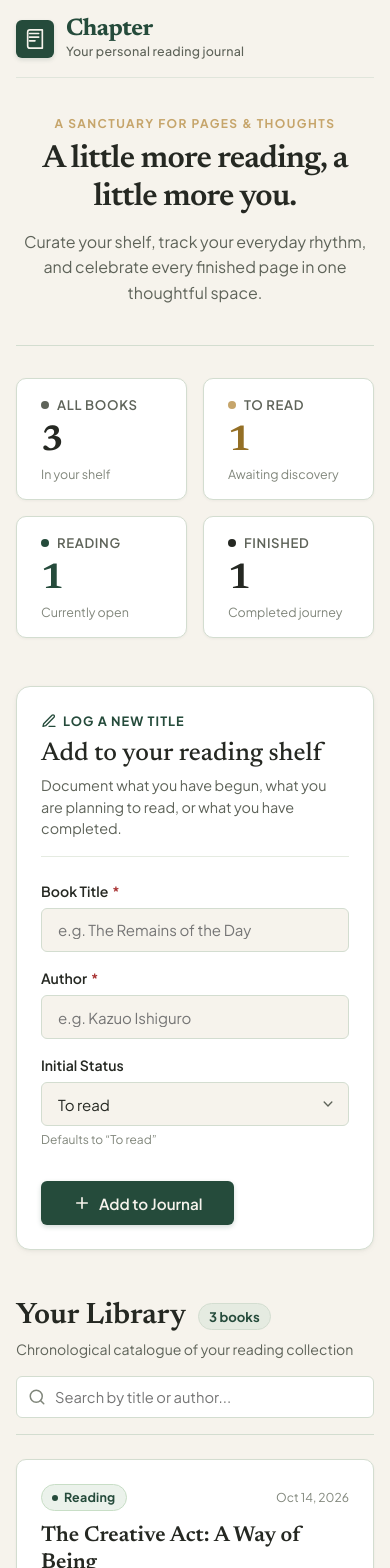
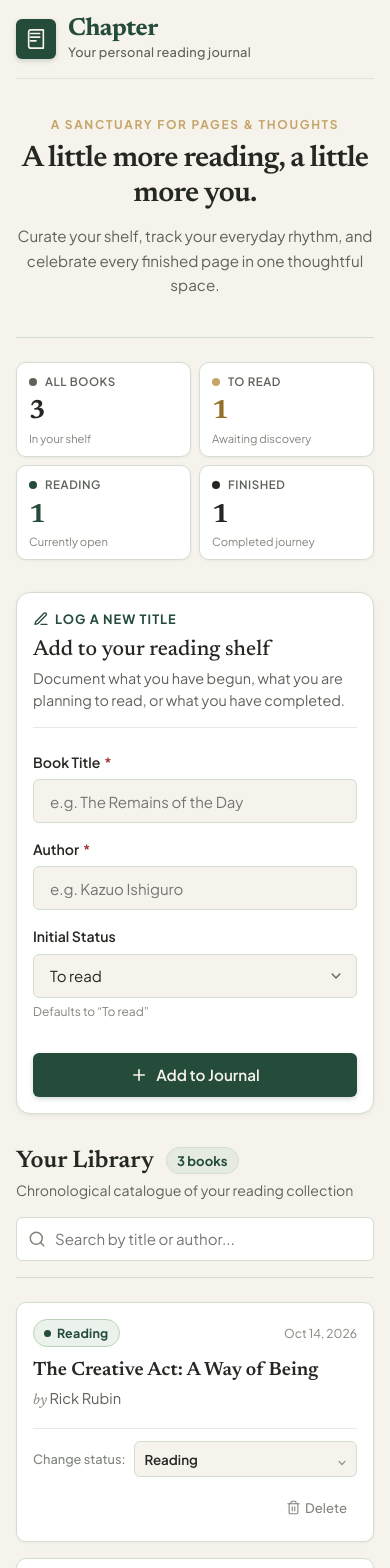
Before and after one commit to santhoshkannan-dev/book-tracker, a React (Vite) app: page / in a window 390 px wide. Shown: the top 1568 px of the page. Built offline with nearby package versions, Linux system fonts and the light colour scheme.

Commit message:
Make the ui polish

```diff
--- a/src/App.css
+++ b/src/App.css
@@ -1,6 +1,6 @@
 /* ==========================================================================
    Chapter — Personal Book Tracker Stylesheet
-   Editorial reading-journal aesthetic
+   Editorial reading-journal aesthetic & responsive design
    ========================================================================== */
 
 /* Shell & Container */
@@ -9,6 +9,7 @@
   background-color: var(--color-ivory);
   display: flex;
   flex-direction: column;
+  overflow-x: hidden;
 }
 
 .chapter-container {
@@ -19,6 +20,12 @@
   display: flex;
   flex-direction: column;
   flex-grow: 1;
+}
+
+@media (max-width: 360px) {
+  .chapter-container {
+    padding: 0 10px;
+  }
 }
 
 @media (min-width: 768px) {
@@ -50,8 +57,8 @@
 }
 
 .brand-icon-wrapper {
-  width: 38px;
-  height: 38px;
+  width: 40px;
+  height: 40px;
   border-radius: var(--radius-sm);
   background-color: var(--color-forest);
   color: var(--color-ivory);
@@ -59,7 +66,7 @@
   align-items: center;
   justify-content: center;
   flex-shrink: 0;
-  box-shadow: 0 2px 4px rgba(37, 75, 59, 0.15);
+  box-shadow: 0 2px 5px rgba(37, 75, 59, 0.2);
 }
 
 .brand-icon {
@@ -74,7 +81,7 @@
 
 .brand-title {
   font-family: var(--font-serif);
-  font-size: 1.5rem;
+  font-size: 1.55rem;
   font-weight: 700;
   color: var(--color-forest);
   line-height: 1.1;
@@ -82,7 +89,7 @@
 }
 
 .brand-subtitle {
-  font-size: 0.78rem;
+  font-size: 0.8rem;
   color: var(--color-charcoal-muted);
   font-weight: 500;
   letter-spacing: 0.02em;
@@ -108,7 +115,7 @@
   background-color: var(--color-gold);
 }
 
-@media (max-width: 480px) {
+@media (max-width: 540px) {
   .nav-accent-badge {
     display: none;
   }
@@ -133,25 +140,26 @@
   text-transform: uppercase;
   font-size: 0.75rem;
   font-weight: 700;
-  letter-spacing: 0.12em;
+  letter-spacing: 0.14em;
   color: var(--color-gold);
   margin-bottom: var(--space-xs);
 }
 
 .hero-heading {
-  font-size: clamp(2rem, 4.5vw, 3.1rem);
+  font-size: clamp(1.85rem, 4.2vw, 3.1rem);
   font-weight: 600;
   color: var(--color-charcoal);
   letter-spacing: -0.025em;
   line-height: 1.18;
   margin-bottom: var(--space-sm);
+  overflow-wrap: break-word;
 }
 
 .hero-subtext {
-  font-size: clamp(1rem, 1.8vw, 1.125rem);
+  font-size: clamp(0.95rem, 1.8vw, 1.125rem);
   color: var(--color-charcoal-muted);
   line-height: 1.6;
-  max-width: 600px;
+  max-width: 620px;
   margin: 0 auto;
 }
 
@@ -162,6 +170,13 @@
   gap: var(--space-2xl);
   padding: var(--space-xl) 0;
   flex-grow: 1;
+}
+
+@media (max-width: 768px) {
+  .chapter-main-flow {
+    gap: var(--space-xl);
+    padding: var(--space-lg) 0;
+  }
 }
 
 /* ==========================================================================
@@ -183,6 +198,12 @@
   }
 }
 
+@media (max-width: 420px) {
+  .stats-grid {
+    gap: 8px;
+  }
+}
+
 .stat-card {
   background: var(--color-card-bg);
   border: 1px solid var(--color-sage-border);
@@ -192,6 +213,12 @@
   transition: transform 0.2s ease, box-shadow 0.2s ease;
   display: flex;
   flex-direction: column;
+}
+
+@media (max-width: 420px) {
+  .stat-card {
+    padding: 10px 12px;
+  }
 }
 
 .stat-card:hover {
@@ -221,6 +248,12 @@
   letter-spacing: 0.05em;
 }
 
+@media (max-width: 420px) {
+  .stat-label {
+    font-size: 0.72rem;
+  }
+}
+
 .stat-number {
   font-family: var(--font-serif);
   font-size: 2.25rem;
@@ -230,9 +263,21 @@
   margin-bottom: 2px;
 }
 
+@media (max-width: 420px) {
+  .stat-number {
+    font-size: 1.65rem;
+  }
+}
+
 .stat-meta {
   font-size: 0.78rem;
   color: var(--color-charcoal-light);
+}
+
+@media (max-width: 420px) {
+  .stat-meta {
+    font-size: 0.7rem;
+  }
 }
 
 /* Stat card subtle accents */
@@ -257,6 +302,12 @@
   border-radius: var(--radius-lg);
   padding: var(--space-lg);
   box-shadow: var(--shadow-card);
+}
+
+@media (max-width: 420px) {
+  .form-card {
+    padding: var(--space-md);
+  }
 }
 
 @media (min-width: 768px) {
@@ -292,6 +343,12 @@
   font-size: 1.6rem;
   color: var(--color-charcoal);
   margin-bottom: 4px;
+}
+
+@media (max-width: 420px) {
+  .form-title {
+    font-size: 1.35rem;
+  }
 }
 
 .form-subtitle {
@@ -367,7 +424,7 @@
   background-color: #FFFFFF;
   border-color: var(--color-forest);
   outline: none;
-  box-shadow: 0 0 0 3px rgba(37, 75, 59, 0.12);
+  box-shadow: 0 0 0 3px rgba(37, 75, 59, 0.14);
 }
 
 .form-group.has-error .form-input {
@@ -376,7 +433,7 @@
 }
 
 .form-group.has-error .form-input:focus {
-  box-shadow: 0 0 0 3px rgba(168, 50, 50, 0.15);
+  box-shadow: 0 0 0 3px rgba(168, 50, 50, 0.16);
 }
 
 .error-message {
@@ -429,6 +486,13 @@
   padding-top: var(--space-xs);
 }
 
+@media (max-width: 480px) {
+  .form-actions {
+    flex-direction: column;
+    align-items: stretch;
+  }
+}
+
 /* Primary Button */
 .btn-primary {
   display: inline-flex;
@@ -444,6 +508,13 @@
   border-radius: var(--radius-sm);
   transition: background-color 0.18s ease, transform 0.15s ease, box-shadow 0.18s ease;
   box-shadow: 0 2px 5px rgba(37, 75, 59, 0.2);
+  touch-action: manipulation;
+}
+
+@media (max-width: 480px) {
+  .btn-primary {
+    width: 100%;
+  }
 }
 
 .btn-primary:hover {
@@ -454,6 +525,19 @@
 
 .btn-primary:active {
   transform: translateY(0);
+  background-color: #162C22;
+}
+
+.btn-primary:focus-visible {
+  outline: 2px solid var(--color-charcoal);
+  outline-offset: 3px;
+}
+
+.btn-primary:disabled {
+  opacity: 0.6;
+  cursor: not-allowed;
+  transform: none;
+  box-shadow: none;
 }
 
 .btn-icon {
@@ -473,6 +557,13 @@
   border-radius: var(--radius-sm);
   font-size: 0.85rem;
   font-weight: 600;
+}
+
+@media (max-width: 480px) {
+  .success-toast {
+    width: 100%;
+    justify-content: center;
+  }
 }
 
 .toast-icon {
@@ -522,6 +613,12 @@
   color: var(--color-charcoal);
 }
 
+@media (max-width: 420px) {
+  .library-heading {
+    font-size: 1.5rem;
+  }
+}
+
 .library-count-badge {
   display: inline-block;
   padding: 3px 10px;
@@ -541,6 +638,12 @@
 .library-search-area {
   width: 100%;
   max-width: 360px;
+}
+
+@media (max-width: 768px) {
+  .library-search-area {
+    max-width: 100%;
+  }
 }
 
 /* Search Input */
@@ -570,13 +673,13 @@
 
 .search-input {
   width: 100%;
-  height: 42px;
-  padding: 0 38px 0 38px;
+  height: 44px;
+  padding: 0 40px 0 38px;
   background-color: var(--color-card-bg);
   border: 1px solid var(--color-sage-border);
   border-radius: var(--radius-sm);
   color: var(--color-charcoal);
-  font-size: 0.92rem;
+  font-size: 0.94rem;
   transition: border-color 0.2s ease, box-shadow 0.2s ease;
 }
 
@@ -587,14 +690,14 @@
 .search-input:focus {
   border-color: var(--color-forest);
   outline: none;
-  box-shadow: 0 0 0 3px rgba(37, 75, 59, 0.12);
+  box-shadow: 0 0 0 3px rgba(37, 75, 59, 0.14);
 }
 
 .search-clear-btn {
   position: absolute;
-  right: 10px;
-  width: 24px;
-  height: 24px;
+  right: 8px;
+  width: 28px;
+  height: 28px;
   display: flex;
   align-items: center;
   justify-content: center;
@@ -606,6 +709,10 @@
 .search-clear-btn:hover {
   color: var(--color-charcoal);
   background-color: var(--color-sage);
+}
+
+.search-clear-btn:focus-visible {
+  outline: 2px solid var(--color-forest);
 }
 
 .clear-icon {
@@ -641,6 +748,13 @@
   gap: var(--space-md);
   transition: transform 0.2s ease, box-shadow 0.2s ease, border-color 0.2s ease;
   position: relative;
+  overflow-wrap: break-word;
+}
+
+@media (max-width: 420px) {
+  .book-card {
+    padding: var(--space-md);
+  }
 }
 
 .book-card:hover {
@@ -660,14 +774,15 @@
   align-items: center;
   justify-content: space-between;
   gap: var(--space-xs);
+  flex-wrap: wrap;
 }
 
-/* Status Pills */
+/* Status Pills with distinct geometric indicators and text labels */
 .book-status-pill {
   display: inline-flex;
   align-items: center;
   gap: 6px;
-  padding: 3px 10px;
+  padding: 4px 10px;
   border-radius: var(--radius-pill);
   font-size: 0.78rem;
   font-weight: 700;
@@ -675,25 +790,28 @@
 }
 
 .status-indicator-dot {
-  width: 6px;
-  height: 6px;
+  width: 7px;
+  height: 7px;
   border-radius: 50%;
+  flex-shrink: 0;
 }
 
 /* Status Themes */
 .status-to-read .book-status-pill {
   background-color: var(--color-gold-subtle);
-  color: #8C671C;
-  border: 1px solid #EADBBE;
+  color: #855F10;
+  border: 1px solid #E4CE9F;
 }
 .status-to-read .status-indicator-dot {
-  background-color: var(--color-gold);
+  background-color: transparent;
+  border: 2px solid #855F10;
+  border-radius: 50%;
 }
 
 .status-reading .book-status-pill {
   background-color: var(--color-forest-subtle);
   color: var(--color-forest);
-  border: 1px solid #C8DEC6;
+  border: 1px solid #B8D6B4;
 }
 .status-reading .status-indicator-dot {
   background-color: var(--color-forest);
@@ -706,6 +824,7 @@
 }
 .status-finished .status-indicator-dot {
   background-color: var(--color-charcoal);
+  border-radius: 1px; /* Rounded square distinguishes from circle */
 }
 
 .book-date {
@@ -724,11 +843,21 @@
   font-weight: 600;
   color: var(--color-charcoal);
   line-height: 1.25;
+  overflow-wrap: break-word;
+  word-break: break-word;
+}
+
+@media (max-width: 420px) {
+  .book-title {
+    font-size: 1.2rem;
+  }
 }
 
 .book-author {
   font-size: 0.92rem;
   color: var(--color-charcoal-muted);
+  overflow-wrap: break-word;
+  word-break: break-word;
 }
 
 .by-label {
@@ -748,10 +877,25 @@
   gap: var(--space-xs);
 }
 
+@media (max-width: 480px) {
+  .book-card-footer {
+    flex-direction: column;
+    align-items: stretch;
+    gap: var(--space-sm);
+  }
+}
+
 .status-control-group {
   display: flex;
   align-items: center;
   gap: 8px;
+}
+
+@media (max-width: 480px) {
+  .status-control-group {
+    justify-content: space-between;
+    width: 100%;
+  }
 }
 
 .status-control-label {
@@ -766,10 +910,16 @@
   align-items: center;
 }
 
+@media (max-width: 480px) {
+  .card-select-wrapper {
+    flex-grow: 1;
+  }
+}
+
 .card-status-select {
-  height: 32px;
-  padding: 0 24px 0 8px;
-  font-size: 0.82rem;
+  height: 36px;
+  padding: 0 26px 0 10px;
+  font-size: 0.84rem;
   font-weight: 600;
   border: 1px solid var(--color-sage-border);
   border-radius: var(--radius-sm);
@@ -778,6 +928,13 @@
   appearance: none;
   cursor: pointer;
   transition: border-color 0.15s ease, background-color 0.15s ease;
+  touch-action: manipulation;
+}
+
+@media (max-width: 480px) {
+  .card-status-select {
+    width: 100%;
+  }
 }
 
 .card-status-select:hover {
@@ -785,9 +942,14 @@
   border-color: var(--color-forest);
 }
 
+.card-status-select:focus-visible {
+  outline: 2px solid var(--color-forest);
+  outline-offset: 1px;
+}
+
 .select-mini-arrow {
   position: absolute;
-  right: 6px;
+  right: 8px;
   pointer-events: none;
   width: 14px;
   height: 14px;
@@ -800,21 +962,35 @@
   align-items: center;
 }
 
+@media (max-width: 480px) {
+  .book-actions {
+    justify-content: flex-end;
+    width: 100%;
+  }
+}
+
 .btn-delete {
   display: inline-flex;
   align-items: center;
   gap: 4px;
   padding: 6px 10px;
-  font-size: 0.8rem;
+  min-height: 36px;
+  font-size: 0.82rem;
   font-weight: 500;
   color: var(--color-charcoal-light);
   border-radius: var(--radius-sm);
   transition: color 0.15s ease, background-color 0.15s ease;
+  touch-action: manipulation;
 }
 
 .btn-delete:hover {
   color: var(--color-error);
   background-color: var(--color-error-bg);
+}
+
+.btn-delete:focus-visible {
+  outline: 2px solid var(--color-error);
+  outline-offset: 2px;
 }
 
 .delete-icon {
@@ -830,6 +1006,14 @@
   background-color: var(--color-error-bg);
   border: 1px solid var(--color-error-border);
   border-radius: var(--radius-sm);
+  min-height: 36px;
+}
+
+@media (max-width: 480px) {
+  .delete-confirm-box {
+    width: 100%;
+    justify-content: space-between;
+  }
 }
 
 .confirm-text {
@@ -845,10 +1029,11 @@
 }
 
 .btn-confirm-delete {
-  padding: 3px 8px;
+  padding: 4px 10px;
+  min-height: 30px;
   background-color: var(--color-error);
   color: #FFFFFF;
-  font-size: 0.75rem;
+  font-size: 0.76rem;
   font-weight: 700;
   border-radius: 4px;
   transition: background-color 0.15s ease;
@@ -858,11 +1043,17 @@
   background-color: #8C2525;
 }
 
+.btn-confirm-delete:focus-visible {
+  outline: 2px solid var(--color-charcoal);
+  outline-offset: 1px;
+}
+
 .btn-cancel-delete {
-  padding: 3px 8px;
+  padding: 4px 10px;
+  min-height: 30px;
   background-color: transparent;
   color: var(--color-charcoal-muted);
-  font-size: 0.75rem;
+  font-size: 0.76rem;
   font-weight: 600;
   border-radius: 4px;
   transition: background-color 0.15s ease;
@@ -870,6 +1061,11 @@
 
 .btn-cancel-delete:hover {
   background-color: rgba(37, 40, 34, 0.08);
+}
+
+.btn-cancel-delete:focus-visible {
+  outline: 2px solid var(--color-charcoal);
+  outline-offset: 1px;
 }
 
 /* ==========================================================================
@@ -923,20 +1119,26 @@
   display: inline-flex;
   align-items: center;
   justify-content: center;
-  height: 40px;
+  height: 42px;
   padding: 0 var(--space-lg);
   background-color: var(--color-sage);
   border: 1px solid var(--color-sage-border);
   color: var(--color-forest);
-  font-size: 0.9rem;
+  font-size: 0.92rem;
   font-weight: 600;
   border-radius: var(--radius-sm);
   transition: background-color 0.18s ease, border-color 0.18s ease;
+  touch-action: manipulation;
 }
 
 .btn-secondary:hover {
   background-color: #DCE5D7;
   border-color: #C5D3BF;
+}
+
+.btn-secondary:focus-visible {
+  outline: 2px solid var(--color-forest);
+  outline-offset: 2px;
 }
 
 /* ==========================================================================
@@ -974,3 +1176,15 @@
   font-size: 0.88rem;
   color: var(--color-charcoal-light);
 }
+
+/* ==========================================================================
+   9. Reduced Motion Support
+   ========================================================================== */
+@media (prefers-reduced-motion: reduce) {
+  *, *::before, *::after {
+    animation-duration: 0.01ms !important;
+    animation-iteration-count: 1 !important;
+    transition-duration: 0.01ms !important;
+    scroll-behavior: auto !important;
+  }
+}
```
